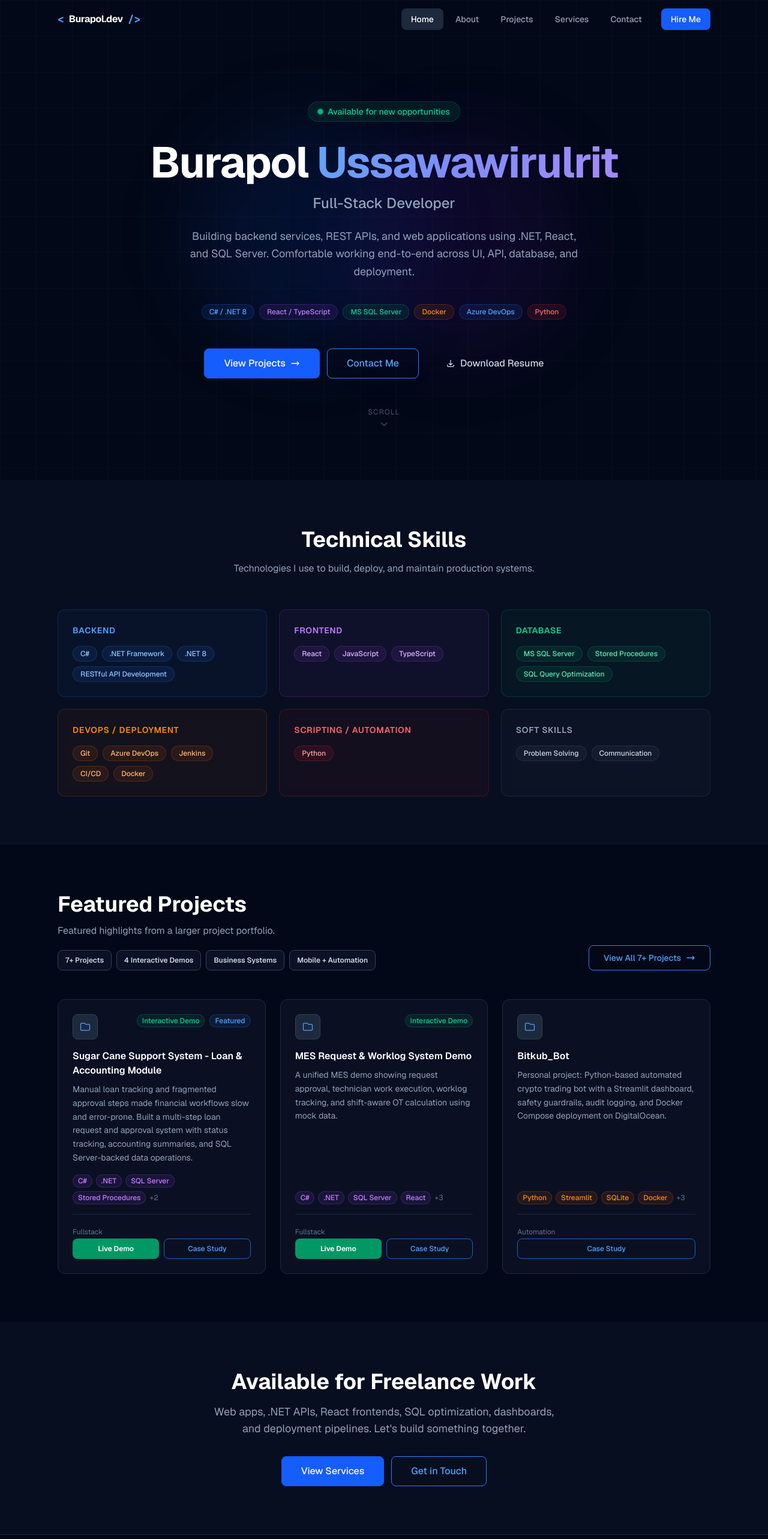
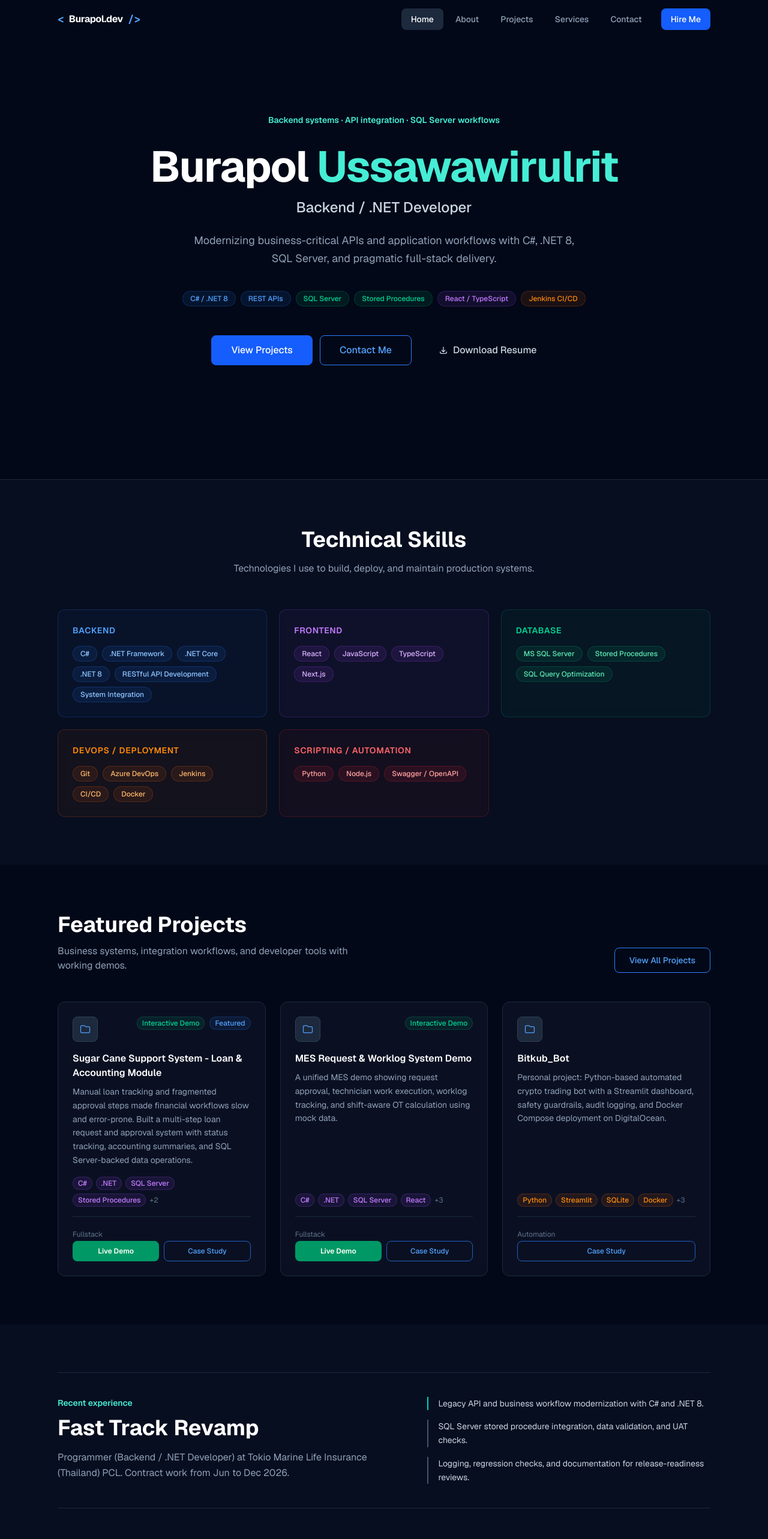
Before and after one commit to burapol01/burapol-dev-portfolio, a Next.js app: page / in a window 1280 px wide. Shown: the top 2566 px of the page at 60% size. Built offline with nearby package versions, Linux system fonts and the light colour scheme.

Commit message:
feat(portfolio): add backend experience

```diff
--- a/src/app/about/page.tsx
+++ b/src/app/about/page.tsx
@@ -5,20 +5,28 @@ import Button from '@/components/ui/Button';
 export const metadata: Metadata = {
   title: 'About',
   description:
-    'Full-Stack Developer with experience in C#, .NET, React, TypeScript, MS SQL Server, and CI/CD pipelines. Based in Bangkok, Thailand.',
+    'Backend-focused .NET developer with experience in C#, .NET 8, SQL Server, REST APIs, React, and CI/CD workflows. Based in Bangkok, Thailand.',
 };
 
 const experiences = [
   {
-    period: 'Mar 2026 – Apr 2026',
+    period: 'Jun 2026 - Dec 2026',
+    role: 'Programmer (Backend / .NET Developer)',
+    company: 'Tokio Marine Life Insurance (Thailand) PCL. (Contract)',
+    description:
+      'Contributed to the Fast Track Revamp by modernizing legacy insurance APIs and application workflows with C# and .NET 8. Developed submission and client-processing components with data mapping, business rules, and juvenile applicant and payer validation. Integrated SQL Server stored procedures, verified controlled database writes and readbacks during UAT, and added diagnostic logging, regression checks, and technical documentation.',
+    tech: ['C#', '.NET 8', 'REST APIs', 'SQL Server', 'Stored Procedures', 'UAT Verification', 'Logging'],
+  },
+  {
+    period: 'Mar 2026 - Apr 2026',
     role: 'Full-Stack Developer (Contract)',
-    company: 'Cloud Fission Co., Ltd. — On-site at Government Pension Fund (GPF)',
+    company: 'Cloud Fission Co., Ltd. | On-site at Government Pension Fund (GPF)',
     description:
       'Supported enhancement and maintenance of internal GPF applications. Investigated and resolved bugs, reviewed system configurations, and improved local environment setup. Reviewed static asset paths and supported CDN-related front-end adjustments. Assisted with unit testing and deployment workflow support.',
     tech: ['C#', '.NET Core', 'MS SQL Server', 'Jenkins', 'CI/CD'],
   },
   {
-    period: 'Jul 2022 – Dec 2025',
+    period: 'Jul 2022 - Dec 2025',
     role: 'Software Developer (Junior)',
     company: 'Thai Roong Ruang Technologies Co., Ltd.',
     description:
@@ -59,20 +67,18 @@ export default function AboutPage() {
                 Burapol Ussawawirulrit
               </h1>
               <p className="text-xl text-slate-300 font-medium mb-6">
-                Full-Stack Developer · Bangkok, Thailand
+                Backend / .NET Developer · Bangkok, Thailand
               </p>
               <div className="space-y-4 text-slate-400 leading-relaxed">
                 <p>
-                  Full-Stack Developer with experience building backend services and
-                  web applications. Skilled in C#, .NET Framework, .NET 8, RESTful
-                  API development, React, JavaScript, TypeScript, MS SQL Server, and
-                  Stored Procedures.
+                  Backend-focused developer with experience modernizing APIs and
+                  business workflows. Skilled in C#, .NET Framework, .NET Core,
+                  .NET 8, REST API development, MS SQL Server, and Stored Procedures.
                 </p>
                 <p>
-                  Comfortable working end-to-end across UI, API, database, and
-                  deployment workflows. I have delivered modules in enterprise internal
-                  systems and have hands-on experience with Git, Azure DevOps, Jenkins,
-                  CI/CD, Docker, and Python.
+                  Comfortable working across UI, API, database, testing, and deployment
+                  workflows. Hands-on experience includes React, TypeScript, Git, Azure
+                  DevOps, Jenkins, CI/CD, Docker, Python, and technical documentation.
                 </p>
               </div>
               <div className="flex flex-wrap gap-3 mt-8">
@@ -92,22 +98,13 @@ export default function AboutPage() {
               </div>
             </div>
 
-            {/* Stats */}
-            <div className="grid grid-cols-2 gap-4">
-              {[
-                { value: '3+', label: 'Years Experience' },
-                { value: '3+', label: 'Projects Delivered' },
-                { value: '.NET', label: 'Primary Backend' },
-                { value: 'React', label: 'Primary Frontend' },
-              ].map((stat) => (
-                <div
-                  key={stat.label}
-                  className="rounded-xl border border-slate-800 bg-slate-900/60 p-6 text-center"
-                >
-                  <div className="text-3xl font-bold text-white mb-1">{stat.value}</div>
-                  <div className="text-sm text-slate-400">{stat.label}</div>
-                </div>
-              ))}
+            <div className="border-l-2 border-teal-400 pl-6 py-3">
+              <p className="text-sm font-semibold text-teal-300 mb-4">Current focus</p>
+              <ul className="space-y-4 text-sm text-slate-300 leading-relaxed">
+                <li>Backend API modernization with C# and .NET 8.</li>
+                <li>SQL Server workflows, data validation, and stored procedure integration.</li>
+                <li>Testing evidence, logging, and release-readiness support.</li>
+              </ul>
             </div>
           </div>
         </div>
@@ -204,11 +201,11 @@ export default function AboutPage() {
             Let&apos;s Work Together
           </h2>
           <p className="text-slate-400 mb-8 max-w-md mx-auto">
-            Open to full-time roles and freelance projects. Response within 24 hours.
+            View experience details, project case studies, or resume.
           </p>
           <div className="flex flex-wrap justify-center gap-3">
-            <Button href="/contact" variant="primary" size="lg">
-              Contact Me
+            <Button href="/projects" variant="primary" size="lg">
+              View Projects
             </Button>
             <Button
               href="/resume/burapol-ussawawirulrit-resume.pdf"
--- a/src/app/contact/page.tsx
+++ b/src/app/contact/page.tsx
@@ -4,7 +4,7 @@ import Button from '@/components/ui/Button';
 export const metadata: Metadata = {
   title: 'Contact',
   description:
-    'Get in touch with Burapol Ussawawirulrit — Full-Stack Developer based in Bangkok, Thailand. Open to full-time roles and freelance projects.',
+    'Get in touch with Burapol Ussawawirulrit, a Backend / .NET Developer based in Bangkok, Thailand.',
 };
 
 export default function ContactPage() {
@@ -20,8 +20,7 @@ export default function ContactPage() {
             Contact Me
           </h1>
           <p className="text-slate-400 max-w-xl text-lg">
-            Open to full-time roles, freelance projects, and technical discussions.
-            I respond within 24 hours.
+            For full-time roles, scoped freelance work, and technical discussions.
           </p>
         </div>
       </section>
@@ -85,7 +84,6 @@ export default function ContactPage() {
                   </div>
                 </div>
 
-                {/* Response time */}
                 <div className="flex items-start gap-4 p-4 rounded-xl border border-slate-800 bg-slate-900/60">
                   <div className="p-2.5 rounded-lg bg-slate-800 border border-slate-700 shrink-0">
                     <svg className="w-4 h-4 text-blue-400" fill="none" viewBox="0 0 24 24" stroke="currentColor">
@@ -93,23 +91,16 @@ export default function ContactPage() {
                     </svg>
                   </div>
                   <div>
-                    <p className="text-xs text-slate-500 mb-0.5">Response Time</p>
-                    <p className="text-sm text-slate-300">Within 24 hours</p>
+                    <p className="text-xs text-slate-500 mb-0.5">Professional focus</p>
+                    <p className="text-sm text-slate-300">Backend / .NET development</p>
                   </div>
                 </div>
               </div>
 
-              {/* Availability badge */}
-              <div className="rounded-xl border border-emerald-500/20 bg-emerald-500/5 p-5">
-                <div className="flex items-center gap-2 mb-2">
-                  <span className="relative flex h-2 w-2">
-                    <span className="animate-ping absolute inline-flex h-full w-full rounded-full bg-emerald-400 opacity-75" />
-                    <span className="relative inline-flex rounded-full h-2 w-2 bg-emerald-500" />
-                  </span>
-                  <span className="text-sm font-medium text-emerald-400">Available Now</span>
-                </div>
-                <p className="text-xs text-slate-400 leading-relaxed">
-                  Currently accepting new full-time roles and freelance projects.
+              <div className="border-l-2 border-teal-400 pl-5 py-1">
+                <p className="text-sm font-medium text-teal-300">Current contract experience</p>
+                <p className="text-xs text-slate-400 leading-relaxed mt-1">
+                  Fast Track Revamp, Tokio Marine Life Insurance (Thailand) PCL.
                 </p>
               </div>
             </div>
@@ -120,8 +111,8 @@ export default function ContactPage() {
 
               <div className="rounded-xl border border-slate-800 bg-slate-900/60 p-6 sm:p-8 space-y-4">
                 <p className="text-slate-400 text-sm leading-relaxed">
-                  The best way to reach me is by email. I check it daily and respond
-                  promptly. For urgent matters, phone is also available.
+                  Email is best for role details, project context, or a portfolio discussion.
+                  Phone is also available.
                 </p>
 
                 <div className="space-y-3 pt-2">
--- a/src/app/layout.tsx
+++ b/src/app/layout.tsx
@@ -17,13 +17,13 @@ const geistMono = Geist_Mono({
 export const metadata: Metadata = {
   metadataBase: new URL('https://franzforge.dev'),
   title: {
-    default: 'Burapol Ussawawirulrit — Full-Stack Developer',
+    default: 'Burapol Ussawawirulrit | Backend / .NET Developer',
     template: '%s | Burapol Ussawawirulrit',
   },
   description:
-    'Full-Stack Developer based in Bangkok, Thailand. Experienced in C#, .NET, React, TypeScript, MS SQL Server, and CI/CD pipelines. Available for full-time roles and freelance projects.',
+    'Backend-focused .NET developer based in Bangkok, Thailand. Experienced in C#, .NET 8, SQL Server integration, REST APIs, React, and CI/CD workflows.',
   keywords: [
-    'Full Stack Developer',
+    'Backend Developer',
     '.NET Developer',
     'React Developer',
     'TypeScript',
@@ -39,16 +39,16 @@ export const metadata: Metadata = {
   openGraph: {
     type: 'website',
     locale: 'en_US',
-    title: 'Burapol Ussawawirulrit — Full-Stack Developer',
+    title: 'Burapol Ussawawirulrit | Backend / .NET Developer',
     description:
-      'Full-Stack Developer experienced in C#, .NET, React, TypeScript, MS SQL Server, and CI/CD pipelines.',
+      'Backend-focused .NET developer experienced in C#, .NET 8, SQL Server integration, REST APIs, React, and CI/CD workflows.',
     siteName: 'Burapol Ussawawirulrit Portfolio',
   },
   twitter: {
     card: 'summary_large_image',
-    title: 'Burapol Ussawawirulrit — Full-Stack Developer',
+    title: 'Burapol Ussawawirulrit | Backend / .NET Developer',
     description:
-      'Full-Stack Developer experienced in C#, .NET, React, TypeScript, MS SQL Server, and CI/CD pipelines.',
+      'Backend-focused .NET developer experienced in C#, .NET 8, SQL Server integration, REST APIs, React, and CI/CD workflows.',
   },
   robots: {
     index: true,
--- a/src/app/page.tsx
+++ b/src/app/page.tsx
@@ -10,23 +10,30 @@ export default function HomePage() {
       <SkillsGrid />
       <FeaturedProjects />
 
-      {/* Services teaser */}
       <section className="py-20 bg-slate-900/40">
-        <div className="max-w-6xl mx-auto px-4 sm:px-6 lg:px-8 text-center">
-          <h2 className="text-3xl sm:text-4xl font-bold text-white mb-4">
-            Available for Freelance Work
-          </h2>
-          <p className="text-slate-400 max-w-xl mx-auto mb-8 text-lg">
-            Web apps, .NET APIs, React frontends, SQL optimization, dashboards, and
-            deployment pipelines. Let&apos;s build something together.
-          </p>
-          <div className="flex flex-wrap justify-center gap-3">
-            <Button href="/services" variant="primary" size="lg">
-              View Services
-            </Button>
-            <Button href="/contact" variant="outline" size="lg">
-              Get in Touch
-            </Button>
+        <div className="max-w-6xl mx-auto px-4 sm:px-6 lg:px-8">
+          <div className="grid grid-cols-1 lg:grid-cols-[1.1fr_0.9fr] gap-10 border-y border-slate-800 py-10">
+            <div>
+              <p className="text-sm font-semibold text-teal-300 mb-3">Recent experience</p>
+              <h2 className="text-3xl sm:text-4xl font-bold text-white mb-4">
+                Fast Track Revamp
+              </h2>
+              <p className="text-slate-400 max-w-2xl leading-relaxed">
+                Programmer (Backend / .NET Developer) at Tokio Marine Life Insurance
+                (Thailand) PCL. Contract work from Jun to Dec 2026.
+              </p>
+            </div>
+            <ul className="space-y-4 text-sm text-slate-300 leading-relaxed">
+              <li className="border-l-2 border-teal-400 pl-4">
+                Legacy API and business workflow modernization with C# and .NET 8.
+              </li>
+              <li className="border-l-2 border-slate-600 pl-4">
+                SQL Server stored procedure integration, data validation, and UAT checks.
+              </li>
+              <li className="border-l-2 border-slate-600 pl-4">
+                Logging, regression checks, and documentation for release-readiness reviews.
+              </li>
+            </ul>
           </div>
         </div>
       </section>
@@ -36,17 +43,16 @@ export default function HomePage() {
         <div className="max-w-6xl mx-auto px-4 sm:px-6 lg:px-8">
           <div className="rounded-2xl bg-gradient-to-r from-blue-600/20 via-blue-500/10 to-purple-600/20 border border-blue-500/20 p-8 sm:p-12 text-center">
             <h2 className="text-2xl sm:text-3xl font-bold text-white mb-3">
-              Looking for a Full Stack Developer?
+            Looking for a Backend / .NET Developer?
             </h2>
             <p className="text-slate-300 mb-8 max-w-lg mx-auto">
-              Open to full-time roles and long-term freelance projects. Response
-              within 24 hours.
+              Read current experience, technical focus, and case studies.
             </p>
             <div className="flex flex-wrap justify-center gap-3">
-              <Button href="/contact" variant="primary" size="lg">
-                Contact Me
+              <Button href="/about" variant="primary" size="lg">
+                View Experience
               </Button>
-              <Button href="/resume.pdf" variant="outline" size="lg" download>
+              <Button href="/resume/burapol-ussawawirulrit-resume.pdf" variant="outline" size="lg" download>
                 <svg className="w-4 h-4" fill="none" viewBox="0 0 24 24" stroke="currentColor">
                   <path strokeLinecap="round" strokeLinejoin="round" strokeWidth={2} d="M4 16v1a3 3 0 003 3h10a3 3 0 003-3v-1m-4-4l-4 4m0 0l-4-4m4 4V4" />
                 </svg>
--- a/src/components/home/FeaturedProjects.tsx
+++ b/src/components/home/FeaturedProjects.tsx
@@ -1,5 +1,5 @@
 import Link from 'next/link';
-import { getFeaturedProjects, projects } from '@/data/projects';
+import { getFeaturedProjects } from '@/data/projects';
 import Badge from '@/components/ui/Badge';
 import Button from '@/components/ui/Button';
 
@@ -15,7 +15,6 @@ const categoryColor: Record<string, 'blue' | 'purple' | 'green' | 'orange' | 'sl
 
 export default function FeaturedProjects() {
   const featured = getFeaturedProjects();
-  const demoCount = projects.filter((project) => project.demoUrl).length;
 
   return (
     <section className="py-20">
@@ -26,29 +25,11 @@ export default function FeaturedProjects() {
               Featured Projects
             </h2>
             <p className="text-slate-400 max-w-lg">
-              Featured highlights from a larger project portfolio.
+              Business systems, integration workflows, and developer tools with working demos.
             </p>
-            <div className="mt-5 grid grid-cols-2 sm:flex sm:flex-wrap gap-2">
-              {[
-                `${projects.length}+ Projects`,
-                `${demoCount} Interactive Demos`,
-                'Business Systems',
-                'Mobile + Automation',
-              ].map((item) => (
-                <span
-                  key={item}
-                  className="inline-flex items-center justify-center rounded-lg border border-slate-700 bg-slate-900/70 px-3 py-2 text-xs font-semibold text-slate-300"
-                >
-                  {item}
-                </span>
-              ))}
-            </div>
           </div>
           <Button href="/projects" variant="outline" size="md">
-            View All {projects.length}+ Projects
-            <svg className="w-4 h-4" fill="none" viewBox="0 0 24 24" stroke="currentColor">
-              <path strokeLinecap="round" strokeLinejoin="round" strokeWidth={2} d="M17 8l4 4m0 0l-4 4m4-4H3" />
-            </svg>
+            View All Projects
           </Button>
         </div>
 
--- a/src/components/home/Hero.tsx
+++ b/src/components/home/Hero.tsx
@@ -3,72 +3,43 @@ import Badge from '@/components/ui/Badge';
 
 const topSkills = [
   { label: 'C# / .NET 8', variant: 'blue' as const },
+  { label: 'REST APIs', variant: 'blue' as const },
+  { label: 'SQL Server', variant: 'green' as const },
+  { label: 'Stored Procedures', variant: 'green' as const },
   { label: 'React / TypeScript', variant: 'purple' as const },
-  { label: 'MS SQL Server', variant: 'green' as const },
-  { label: 'Docker', variant: 'orange' as const },
-  { label: 'Azure DevOps', variant: 'blue' as const },
-  { label: 'Python', variant: 'red' as const },
+  { label: 'Jenkins CI/CD', variant: 'orange' as const },
 ];
 
 export default function Hero() {
   return (
-    <section className="relative min-h-screen flex items-center justify-center overflow-hidden">
-      {/* Background grid */}
-      <div
-        className="absolute inset-0 opacity-[0.03]"
-        style={{
-          backgroundImage: `linear-gradient(rgba(148,163,184,1) 1px, transparent 1px),
-            linear-gradient(90deg, rgba(148,163,184,1) 1px, transparent 1px)`,
-          backgroundSize: '60px 60px',
-        }}
-      />
-
-      {/* Glow blobs */}
-      <div className="absolute top-1/4 left-1/4 w-96 h-96 bg-blue-600/10 rounded-full blur-3xl pointer-events-none" />
-      <div className="absolute bottom-1/4 right-1/4 w-96 h-96 bg-purple-600/8 rounded-full blur-3xl pointer-events-none" />
-
-      <div className="relative max-w-6xl mx-auto px-4 sm:px-6 lg:px-8 py-32 text-center">
-        {/* Status badge */}
-        <div className="inline-flex items-center gap-2 px-4 py-1.5 rounded-full bg-emerald-500/10 border border-emerald-500/20 text-emerald-400 text-sm font-medium mb-8">
-          <span className="relative flex h-2 w-2">
-            <span className="animate-ping absolute inline-flex h-full w-full rounded-full bg-emerald-400 opacity-75" />
-            <span className="relative inline-flex rounded-full h-2 w-2 bg-emerald-500" />
-          </span>
-          Available for new opportunities
-        </div>
-
-        {/* Name */}
+    <section className="min-h-screen flex items-center justify-center border-b border-slate-800">
+      <div className="max-w-6xl mx-auto px-4 sm:px-6 lg:px-8 py-32 text-center">
+        <p className="mb-8 text-sm font-semibold text-teal-300">
+          Backend systems · API integration · SQL Server workflows
+        </p>
         <h1 className="text-5xl sm:text-6xl lg:text-7xl font-bold tracking-tight mb-4">
           <span className="text-white">Burapol</span>{' '}
-          <span className="gradient-text">Ussawawirulrit</span>
+          <span className="text-teal-300">Ussawawirulrit</span>
         </h1>
 
-        {/* Title */}
-        <p className="text-xl sm:text-2xl text-slate-400 font-medium mb-6">
-          Full-Stack Developer
+        <p className="text-xl sm:text-2xl text-slate-300 font-medium mb-6">
+          Backend / .NET Developer
         </p>
 
-        {/* Tagline */}
         <p className="max-w-2xl mx-auto text-slate-400 text-base sm:text-lg leading-relaxed mb-10">
-          Building backend services, REST APIs, and web applications using .NET,
-          React, and SQL Server. Comfortable working end-to-end across UI, API,
-          database, and deployment.
+          Modernizing business-critical APIs and application workflows with C#, .NET 8,
+          SQL Server, and pragmatic full-stack delivery.
         </p>
 
-        {/* Skill badges */}
         <div className="flex flex-wrap justify-center gap-2 mb-12">
           {topSkills.map((skill) => (
             <Badge key={skill.label} label={skill.label} variant={skill.variant} size="md" />
           ))}
         </div>
 
-        {/* CTA buttons */}
         <div className="flex flex-wrap justify-center gap-3">
           <Button href="/projects" variant="primary" size="lg">
             View Projects
-            <svg className="w-4 h-4" fill="none" viewBox="0 0 24 24" stroke="currentColor">
-              <path strokeLinecap="round" strokeLinejoin="round" strokeWidth={2} d="M17 8l4 4m0 0l-4 4m4-4H3" />
-            </svg>
           </Button>
           <Button href="/contact" variant="outline" size="lg">
             Contact Me
@@ -85,14 +56,6 @@ export default function Hero() {
             Download Resume
           </Button>
         </div>
-
-        {/* Scroll hint */}
-        <div className="absolute bottom-10 left-1/2 -translate-x-1/2 flex flex-col items-center gap-2 text-slate-600">
-          <span className="text-xs tracking-widest uppercase">Scroll</span>
-          <svg className="w-4 h-4 animate-bounce" fill="none" viewBox="0 0 24 24" stroke="currentColor">
-            <path strokeLinecap="round" strokeLinejoin="round" strokeWidth={2} d="M19 9l-7 7-7-7" />
-          </svg>
-        </div>
       </div>
     </section>
   );
--- a/src/components/layout/Footer.tsx
+++ b/src/components/layout/Footer.tsx
@@ -23,7 +23,7 @@ export default function Footer() {
               <span className="text-blue-400 font-mono">/&gt;</span>
             </Link>
             <p className="text-slate-400 text-sm leading-relaxed">
-              Full Stack Developer specializing in .NET, React, and DevOps automation.
+              Backend / .NET Developer focused on APIs, SQL Server integration, and business workflows.
             </p>
           </div>
 
--- a/src/data/skills.ts
+++ b/src/data/skills.ts
@@ -4,12 +4,15 @@ export const skills: Skill[] = [
   // Backend
   { name: 'C#', category: 'backend' },
   { name: '.NET Framework', category: 'backend' },
+  { name: '.NET Core', category: 'backend' },
   { name: '.NET 8', category: 'backend' },
   { name: 'RESTful API Development', category: 'backend' },
+  { name: 'System Integration', category: 'backend' },
   // Frontend
   { name: 'React', category: 'frontend' },
   { name: 'JavaScript', category: 'frontend' },
   { name: 'TypeScript', category: 'frontend' },
+  { name: 'Next.js', category: 'frontend' },
   // Database
   { name: 'MS SQL Server', category: 'database' },
   { name: 'Stored Procedures', category: 'database' },
@@ -22,9 +25,8 @@ export const skills: Skill[] = [
   { name: 'Docker', category: 'devops' },
   // Scripting
   { name: 'Python', category: 'scripting' },
-  // Soft
-  { name: 'Problem Solving', category: 'soft' },
-  { name: 'Communication', category: 'soft' },
+  { name: 'Node.js', category: 'scripting' },
+  { name: 'Swagger / OpenAPI', category: 'scripting' },
 ];
 
 export const skillCategories = [
@@ -33,5 +35,4 @@ export const skillCategories = [
   { key: 'database', label: 'Database', color: 'green' },
   { key: 'devops', label: 'DevOps / Deployment', color: 'orange' },
   { key: 'scripting', label: 'Scripting / Automation', color: 'red' },
-  { key: 'soft', label: 'Soft Skills', color: 'slate' },
 ] as const;
```
Also changed, not shown: src/app/services/page.tsx (+9 -9 lines), 2 other files (tests, documents, lock files or other folders).
